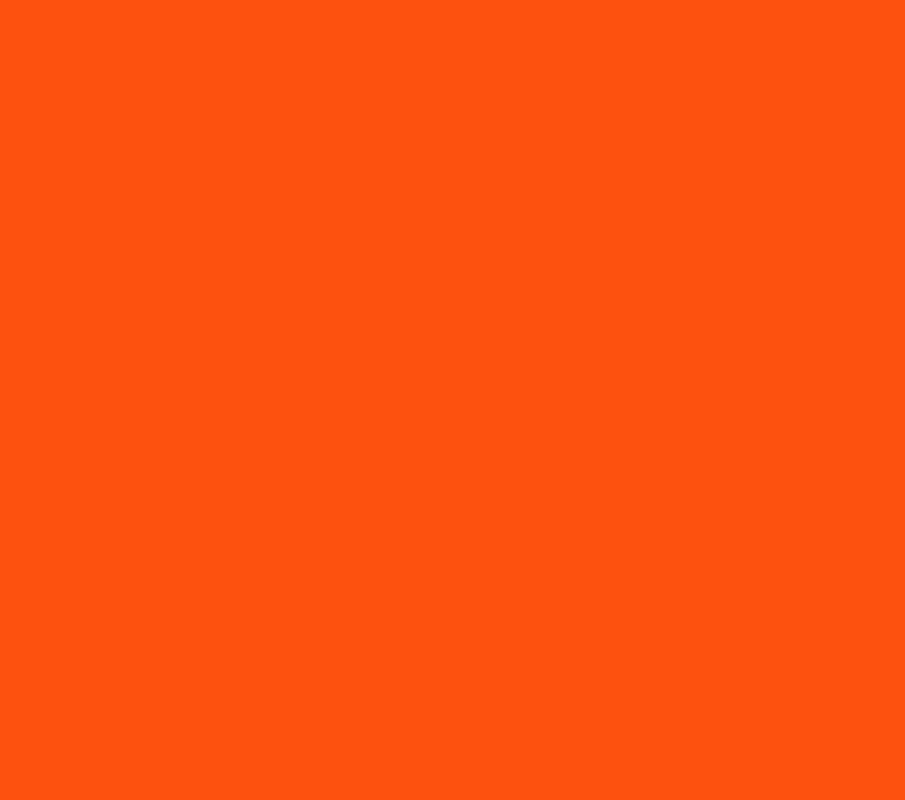
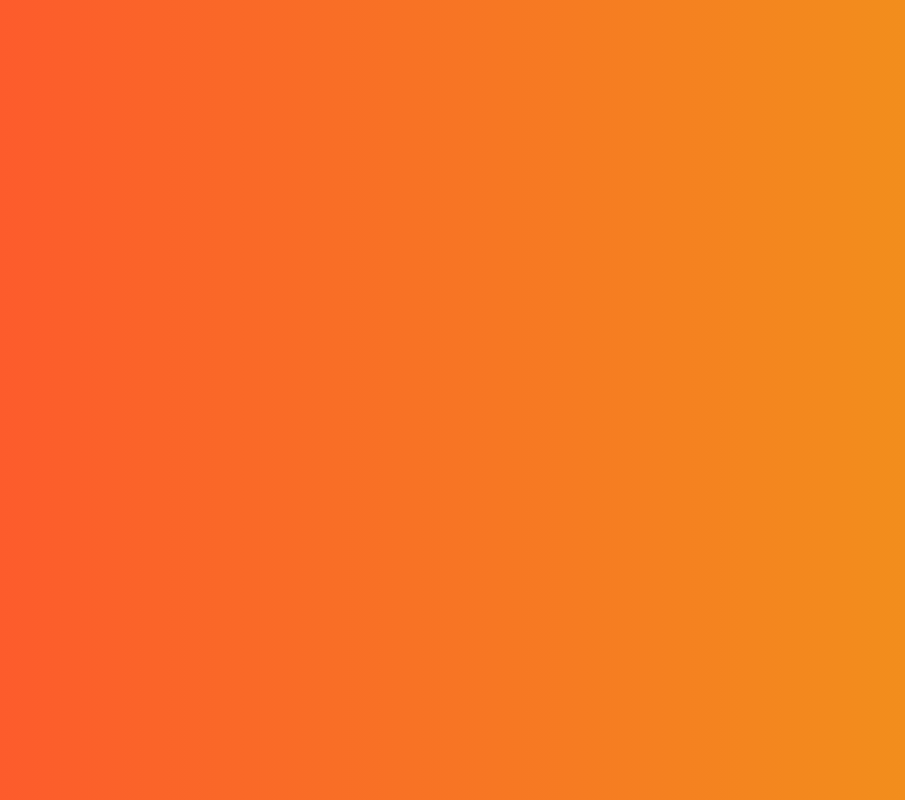
Before and after one commit to Oracullum/oracullum-web, a React (Create React App) app: page / in a window 1280 px wide. Shown: the whole page, without its empty margins (187-1092 px from the left). Built offline with nearby package versions, Linux system fonts and the light colour scheme.

Commit message:
changes: :hammer: Changes in theme of app

```diff
--- a/src/styles/global.ts
+++ b/src/styles/global.ts
@@ -16,11 +16,11 @@ export default createGlobalStyle`
 
   body {
     -webkit-font-smoothing: antialiased !important;
-    background: ${props => props.theme.colors.background};
+    background: ${props => props.theme.colors.primaryGradient};
   }
 
   body, input, textarea, button {
-    font: 14px Poppins, Archivo, sans-serif;
+    font: 14px Archivo, Poppins, Titillium Web, sans-serif;
   }
 
   a {
--- a/src/styles/styled.d.ts
+++ b/src/styles/styled.d.ts
@@ -22,6 +22,7 @@ declare module 'styled-components' {
       purple: string;
       yellow: string;
       blue: string;
+      red: string;
 
       grayLight: string;
       gray: string;
--- a/src/styles/themes/dark.ts
+++ b/src/styles/themes/dark.ts
@@ -19,6 +19,7 @@ export default {
     purple: '#8B56E9',
     yellow: '#FFFF33',
     blue: '#4B75E7',
+    red: '#E0514F',
 
     grayLight: '#909090',
     gray: '#808080',
--- a/src/styles/themes/light.ts
+++ b/src/styles/themes/light.ts
@@ -19,6 +19,7 @@ export default {
     purple: '#8B56E9',
     yellow: '#FFFF33',
     blue: '#4B75E7',
+    red: '#E0514F',
 
     grayLight: '#909090',
     gray: '#808080',
```
